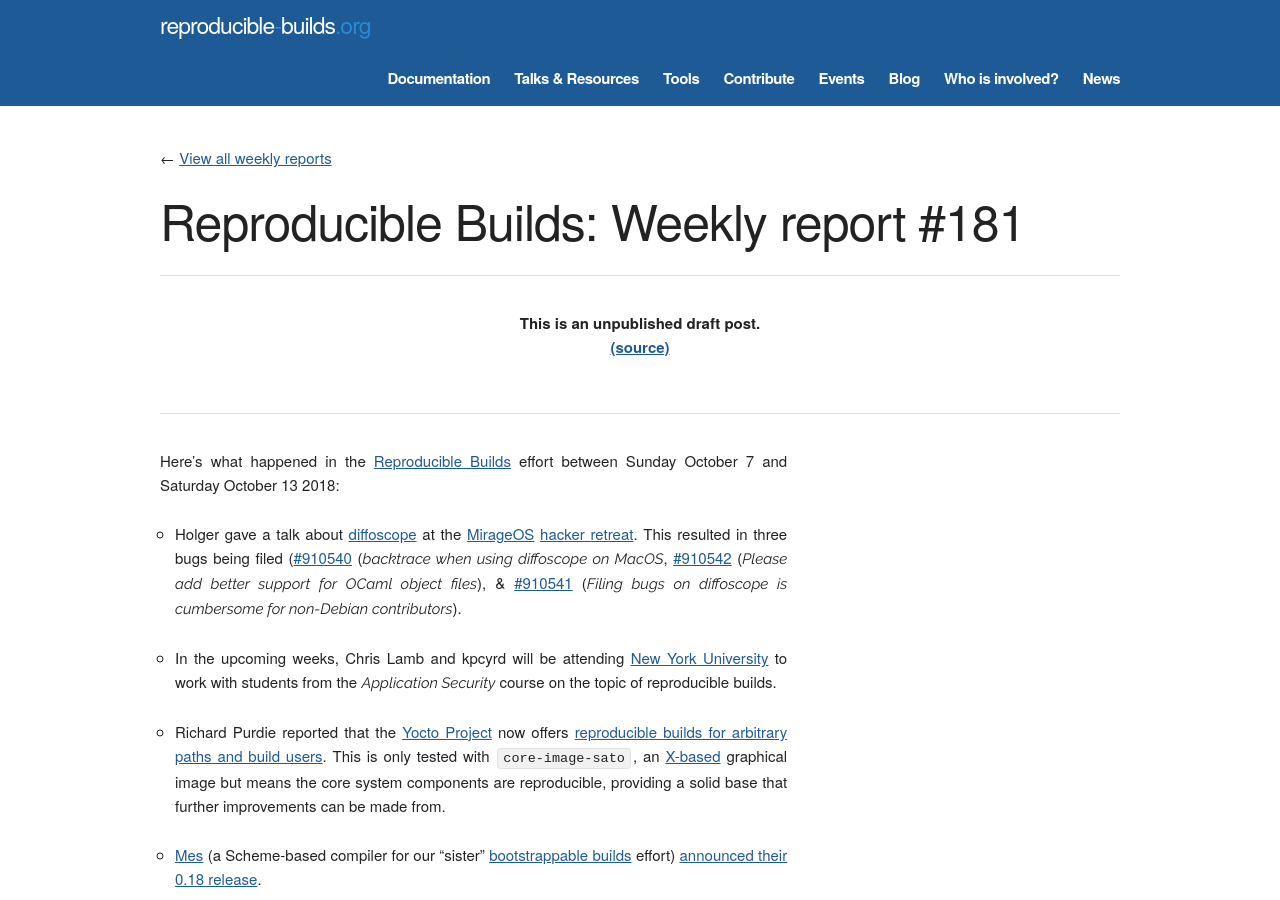
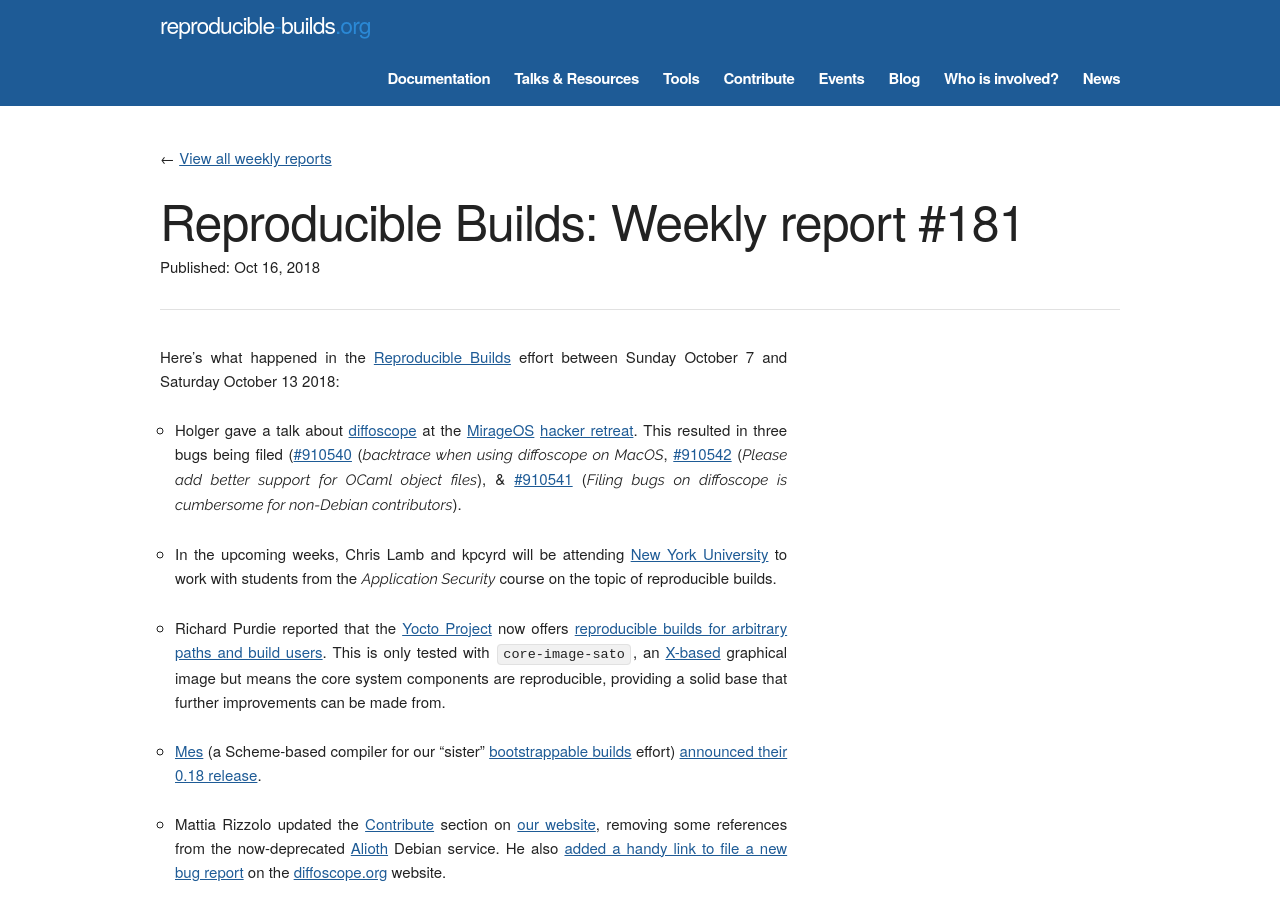
Before and after one commit to prototypefund/reproducible-website, a Jekyll site: the page built from _blog/posts/181.md, in a window 1280 px wide and 900 px high. Built offline with Jekyll 4.4.1, drawn with Linux system fonts in a browser that asks for light colours; some web fonts are replaced.

Commit message:
published as https://reproducible-builds.org/blog/posts/181/

```diff
--- a/_blog/posts/181.md
+++ b/_blog/posts/181.md
@@ -1,6 +1,7 @@
 ---
 layout: blog
 week: 181
+published: 2018-10-16 20:23:24
 ---
 
 Here's what happened in the [Reproducible Builds](https://reproducible-builds.org) effort between Sunday October 7 and Saturday October 13 2018:
```
